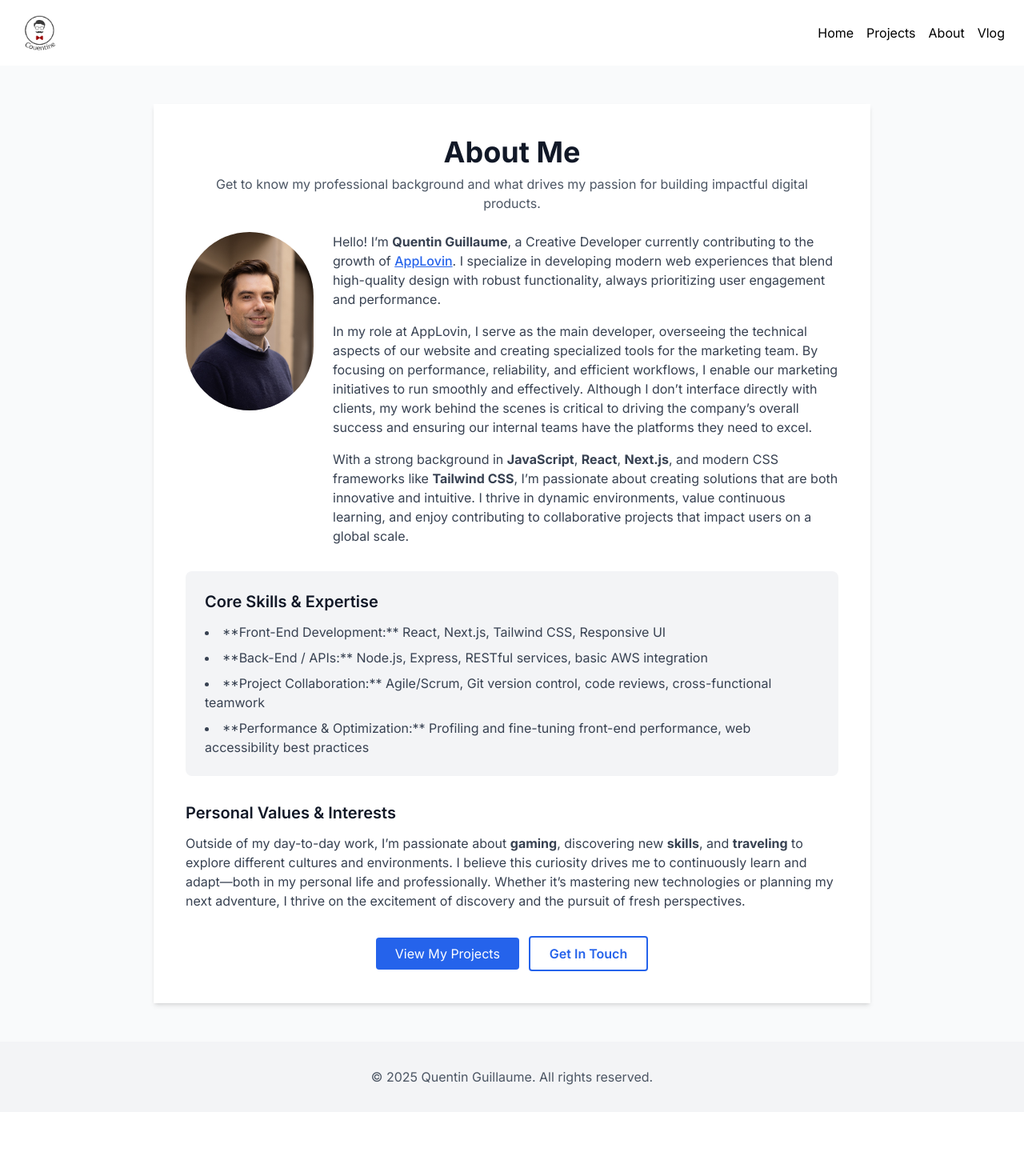
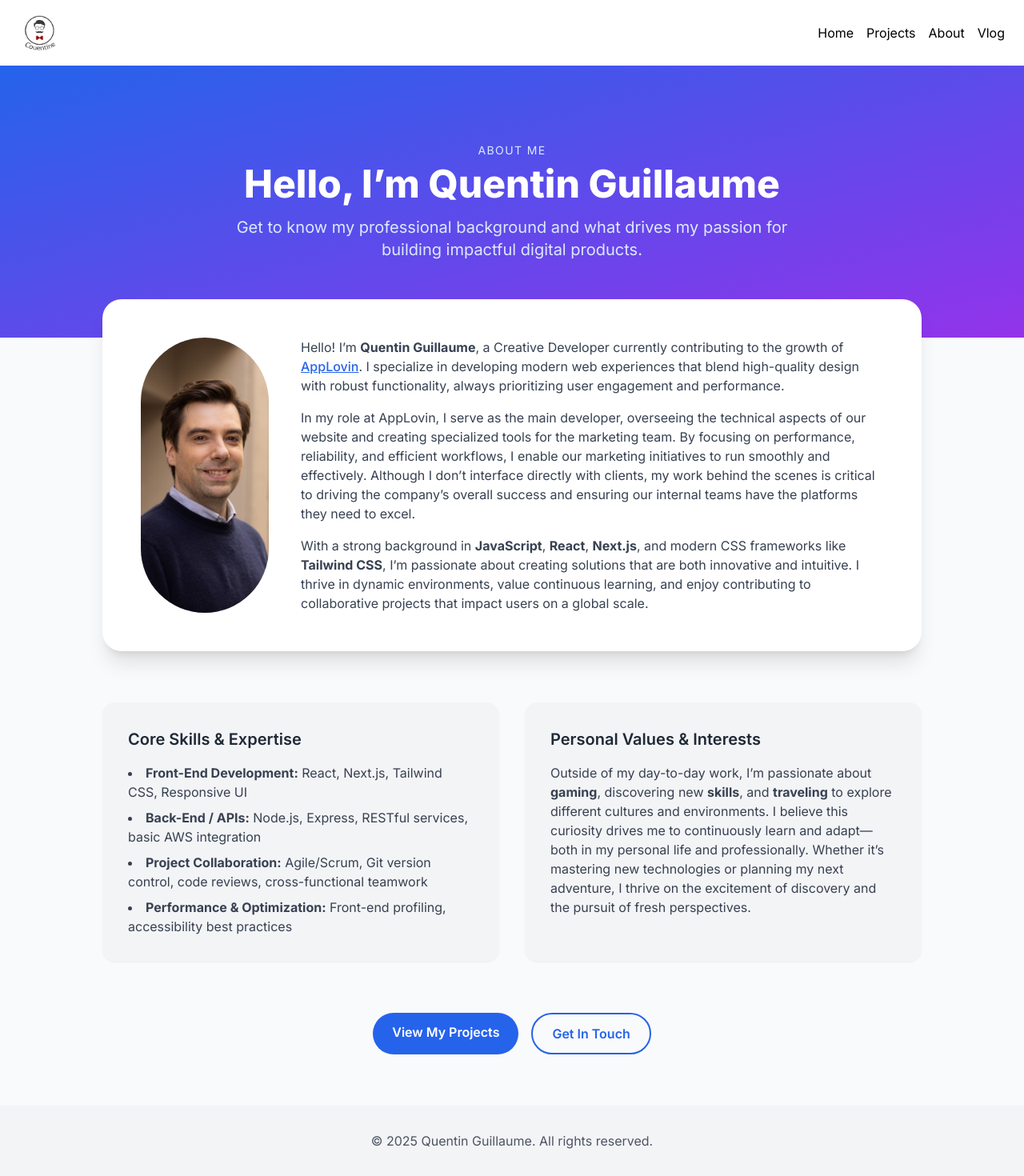
Before and after one commit to Couentinev2/Portfolio, a Next.js app: page /about in a window 1280 px wide. Shown: the whole page at 80% size. Before the commit the page ends 1390 px from the top, so only its background shows below. Built offline with nearby package versions, Linux system fonts and the light colour scheme.

Commit message:
Changind Design About

```diff
--- a/src/app/about/page.js
+++ b/src/app/about/page.js
@@ -4,25 +4,25 @@ import Link from 'next/link';
 
 export default function AboutPage() {
   return (
-    <main className="w-full min-h-screen px-6 py-12 text-gray-800 bg-gray-50">
-      <section className="max-w-4xl p-6 mx-auto bg-white shadow-md md:p-10">
-        <div className="mb-6 text-center">
-          <h1 className="text-3xl font-bold text-gray-900 sm:text-4xl">
-            About Me
-          </h1>
-          <p className="mt-2 text-gray-600">
-            Get to know my professional background and what drives my passion
-            for building impactful digital products.
+    <main className="w-full min-h-screen text-gray-800 bg-gray-50">
+      {/* HERO SECTION */}
+      <section className="px-6 py-24 text-center text-white bg-gradient-to-br from-blue-600 to-purple-600">
+        <div className="max-w-3xl mx-auto">
+          <h2 className="mb-2 text-sm tracking-widest text-blue-100 uppercase">About Me</h2>
+          <h1 className="mb-4 text-4xl font-extrabold sm:text-5xl">Hello, I’m Quentin Guillaume</h1>
+          <p className="text-lg text-blue-100 sm:text-xl">
+            Get to know my professional background and what drives my passion for building impactful digital products.
           </p>
         </div>
+      </section>
 
       {/* PROFILE SECTION */}
-        <div className="flex flex-col items-center gap-6 mb-8 md:flex-row md:items-start">
-
-          <div className="flex-shrink-0 mb-4 md:mb-0">
+      <section className="px-6 -mt-[3em]">
+        <div className="flex flex-col max-w-5xl gap-10 p-8 mx-auto bg-white shadow-xl rounded-3xl md:p-12 md:flex-row">
+          <div className="flex justify-center md:justify-start">
             <Image
               src="/images/quentin.jpg"
-              alt="Profile Picture of Quentin Guillaume"
+              alt="Profile picture of Quentin Guillaume"
               width={160}
               height={160}
               className="object-cover rounded-full"
@@ -30,8 +30,7 @@ export default function AboutPage() {
           </div>
           <div className="flex-1 space-y-4 text-gray-700">
             <p>
-              Hello! I’m <strong>Quentin Guillaume</strong>, a Creative
-              Developer currently contributing to the growth of{' '}
+              Hello! I’m <strong>Quentin Guillaume</strong>, a Creative Developer currently contributing to the growth of{' '}
               <a
                 href="https://www.applovin.com/"
                 target="_blank"
@@ -40,85 +39,55 @@ export default function AboutPage() {
               >
                 AppLovin
               </a>
-              . I specialize in developing modern web experiences that blend
-              high-quality design with robust functionality, always prioritizing
-              user engagement and performance.
+              . I specialize in developing modern web experiences that blend high-quality design with robust functionality, always prioritizing user engagement and performance.
             </p>
             <p>
-            In my role at AppLovin, I serve as the main developer, overseeing
-  the technical aspects of our website and creating specialized tools
-  for the marketing team. By focusing on performance, reliability, and
-  efficient workflows, I enable our marketing initiatives to run smoothly
-  and effectively. Although I don’t interface directly with clients, my
-  work behind the scenes is critical to driving the company’s overall success
-  and ensuring our internal teams have the platforms they need to excel.
+              In my role at AppLovin, I serve as the main developer, overseeing the technical aspects of our website and creating specialized tools for the marketing team. By focusing on performance, reliability, and efficient workflows, I enable our marketing initiatives to run smoothly and effectively. Although I don’t interface directly with clients, my work behind the scenes is critical to driving the company’s overall success and ensuring our internal teams have the platforms they need to excel.
             </p>
             <p>
-              With a strong background in <strong>JavaScript</strong>,{' '}
-              <strong>React</strong>, <strong>Next.js</strong>, and modern CSS
-              frameworks like <strong>Tailwind CSS</strong>, I’m passionate
-              about creating solutions that are both innovative and intuitive.
-              I thrive in dynamic environments, value continuous learning, and
-              enjoy contributing to collaborative projects that impact users on
-              a global scale.
+              With a strong background in <strong>JavaScript</strong>, <strong>React</strong>, <strong>Next.js</strong>, and modern CSS frameworks like <strong>Tailwind CSS</strong>, I’m passionate about creating solutions that are both innovative and intuitive. I thrive in dynamic environments, value continuous learning, and enjoy contributing to collaborative projects that impact users on a global scale.
             </p>
           </div>
         </div>
+      </section>
 
-        {/* SKILLS SECTION */}
-        <div className="p-4 mb-8 bg-gray-100 rounded-lg md:p-6">
-          <h2 className="mb-3 text-xl font-semibold text-gray-900">
-            Core Skills & Expertise
-          </h2>
+      {/* SKILLS & INTERESTS */}
+      <section className="px-6 mt-16">
+        <div className="grid max-w-5xl grid-cols-1 gap-8 mx-auto md:grid-cols-2">
+          <div className="p-6 bg-gray-100 shadow-sm rounded-2xl md:p-8">
+            <h2 className="mb-4 text-xl font-semibold">Core Skills & Expertise</h2>
             <ul className="space-y-2 text-gray-700 list-disc list-inside">
-            <li>
-              **Front-End Development:** React, Next.js, Tailwind CSS, Responsive UI
-            </li>
-            <li>
-              **Back-End / APIs:** Node.js, Express, RESTful services, basic AWS
-              integration
-            </li>
-            <li>
-              **Project Collaboration:** Agile/Scrum, Git version control, code
-              reviews, cross-functional teamwork
-            </li>
-            <li>
-              **Performance & Optimization:** Profiling and fine-tuning front-end
-              performance, web accessibility best practices
-            </li>
+              <li><strong>Front-End Development:</strong> React, Next.js, Tailwind CSS, Responsive UI</li>
+              <li><strong>Back-End / APIs:</strong> Node.js, Express, RESTful services, basic AWS integration</li>
+              <li><strong>Project Collaboration:</strong> Agile/Scrum, Git version control, code reviews, cross-functional teamwork</li>
+              <li><strong>Performance & Optimization:</strong> Front-end profiling, accessibility best practices</li>
             </ul>
           </div>
 
-        {/* PERSONAL SECTION */}
-        <div className="mb-8 text-gray-700">
-          <h2 className="mb-3 text-xl font-semibold text-gray-900">
-            Personal Values & Interests
-          </h2>
-          <p>
-          Outside of my day-to-day work, I’m passionate about <strong>gaming</strong>,
-    discovering new <strong>skills</strong>, and <strong>traveling</strong> to
-    explore different cultures and environments. I believe this curiosity drives
-    me to continuously learn and adapt—both in my personal life and professionally.
-    Whether it’s mastering new technologies or planning my next adventure,
-    I thrive on the excitement of discovery and the pursuit of fresh perspectives.
+          <div className="p-6 bg-gray-100 shadow-sm rounded-2xl md:p-8">
+            <h2 className="mb-4 text-xl font-semibold">Personal Values & Interests</h2>
+            <p className="text-gray-700">
+              Outside of my day-to-day work, I’m passionate about <strong>gaming</strong>, discovering new <strong>skills</strong>, and <strong>traveling</strong> to explore different cultures and environments. I believe this curiosity drives me to continuously learn and adapt—both in my personal life and professionally. Whether it’s mastering new technologies or planning my next adventure, I thrive on the excitement of discovery and the pursuit of fresh perspectives.
             </p>
           </div>
+        </div>
+      </section>
 
-        {/* CTA SECTION */}
-        <div className="mt-6 text-center">
+      {/* CTA */}
+      <section className="mt-16 pb-[4em] text-center">
+        <div className="flex flex-wrap justify-center gap-4">
           <Link
             href="/projects"
-            className="inline-block px-6 py-2 mr-3 text-white transition-colors bg-blue-600 rounded hover:bg-blue-700"
+            className="inline-block px-6 py-3 font-semibold text-white transition bg-blue-600 rounded-full hover:bg-blue-700"
           >
             View My Projects
           </Link>
           <a
             href="mailto:contact@quentinguillaume.com"
-  className="inline-block px-6 py-2 font-semibold text-blue-600 transition-colors border-2 border-blue-600 rounded hover:bg-blue-600 hover:text-white"
+            className="inline-block px-6 py-3 font-semibold text-blue-600 transition border-2 border-blue-600 rounded-full hover:bg-blue-600 hover:text-white"
           >
             Get In Touch
           </a>
-
         </div>
       </section>
     </main>
```
Lines whose indentation alone changed are shown as unchanged.
